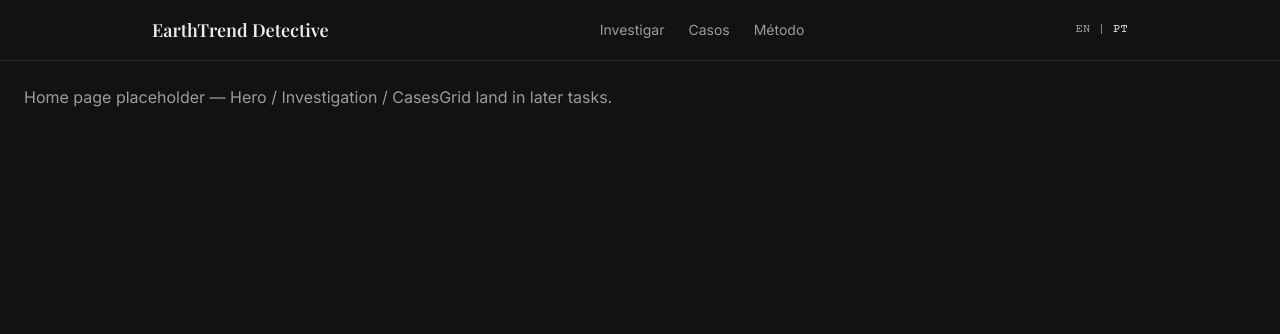
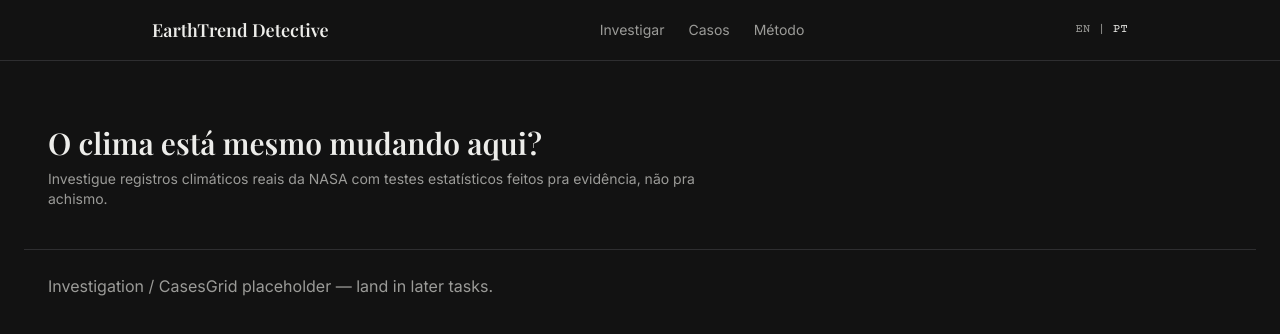
Before and after one commit to KaueRian/NASASpaceAppsChallenge2026, a React (Vite) app: page / in a window 1280 px wide. Shown: the top 334 px of the page. Built offline with nearby package versions, Linux system fonts and the light colour scheme; a web font is replaced by a local one.

Commit message:
feat: add Hero placeholder section
Simple title + subtitle above the home content, using the Dark
Editorial tokens. The attention-grabbing final version is prototyped
separately and lands in R3.

```diff
--- a/src/App.tsx
+++ b/src/App.tsx
@@ -1,5 +1,6 @@
 import { useEffect, useRef, useState } from "react";
 import { AppHeader, type SectionId } from "./components/AppHeader";
+import { Hero } from "./components/Hero";
 
 type View = "home" | "methods";
 
@@ -37,9 +38,12 @@ export function App() {
             Methods page placeholder — built in a later task.
           </p>
         ) : (
-          <p className="font-sans text-text-muted">
-            Home page placeholder — Hero / Investigation / CasesGrid land in later tasks.
-          </p>
+          <>
+            <Hero />
+            <p className="p-6 font-sans text-text-muted">
+              Investigation / CasesGrid placeholder — land in later tasks.
+            </p>
+          </>
         )}
       </main>
     </div>
--- /dev/null
+++ b/src/components/Hero.tsx
@@ -0,0 +1,12 @@
+import { useI18n } from "../i18n/i18n";
+
+export function Hero() {
+  const { t } = useI18n();
+
+  return (
+    <section className="border-b border-border px-6 py-10">
+      <h1 className="font-display text-3xl text-text">{t("hero.title")}</h1>
+      <p className="mt-2 max-w-2xl font-sans text-sm text-text-muted">{t("hero.subtitle")}</p>
+    </section>
+  );
+}
--- a/src/locales/en.json
+++ b/src/locales/en.json
@@ -1,4 +1,8 @@
 {
+  "hero": {
+    "title": "Is the climate really changing here?",
+    "subtitle": "Investigate real NASA climate records with statistical tests built for evidence, not guesswork."
+  },
   "nav": {
     "wordmark": "EarthTrend Detective",
     "investigate": "Investigate",
--- a/src/locales/pt.json
+++ b/src/locales/pt.json
@@ -1,4 +1,8 @@
 {
+  "hero": {
+    "title": "O clima está mesmo mudando aqui?",
+    "subtitle": "Investigue registros climáticos reais da NASA com testes estatísticos feitos pra evidência, não pra achismo."
+  },
   "nav": {
     "wordmark": "EarthTrend Detective",
     "investigate": "Investigar",
```
Also changed, not shown: 1 other file (tests, documents, lock files or other folders).
